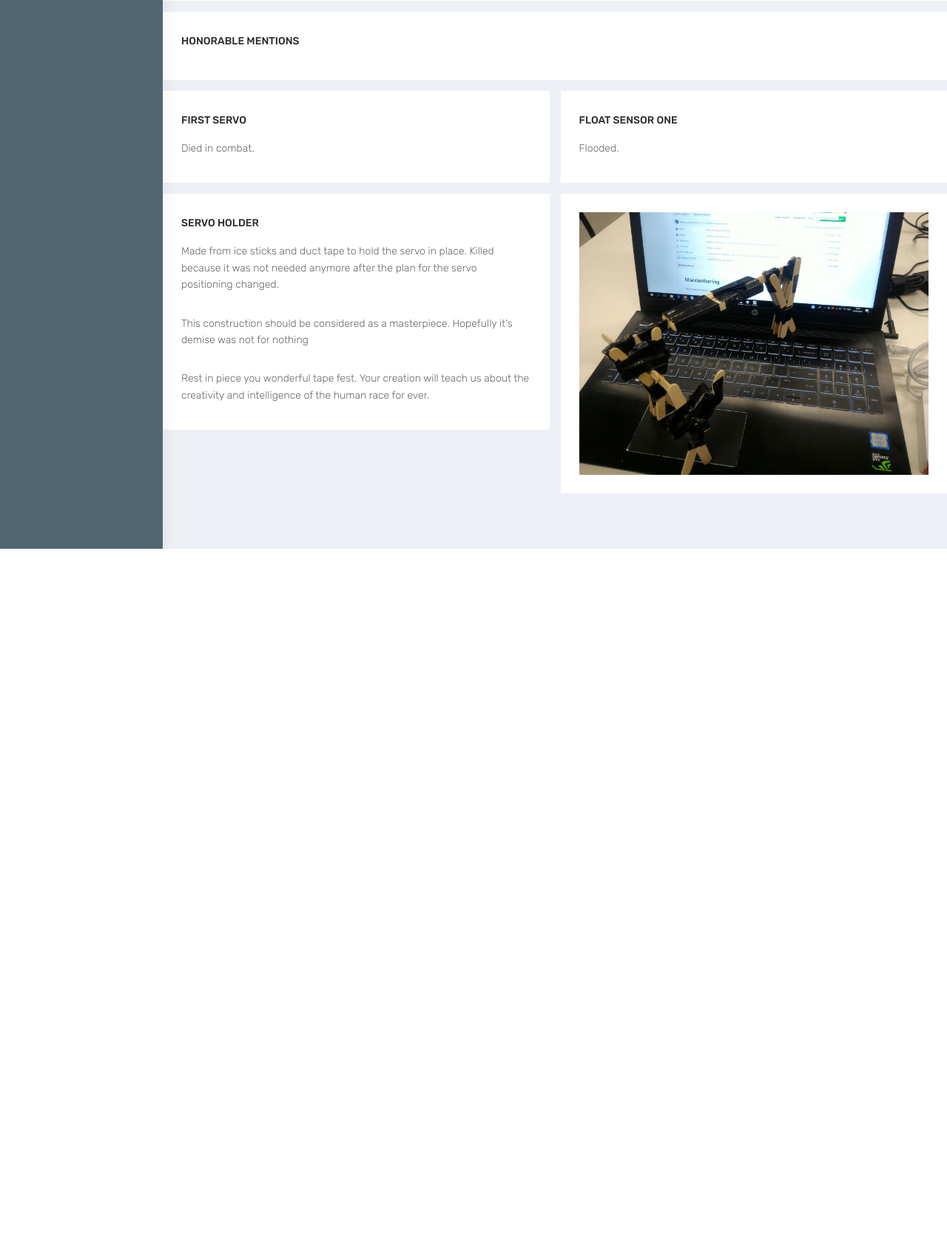
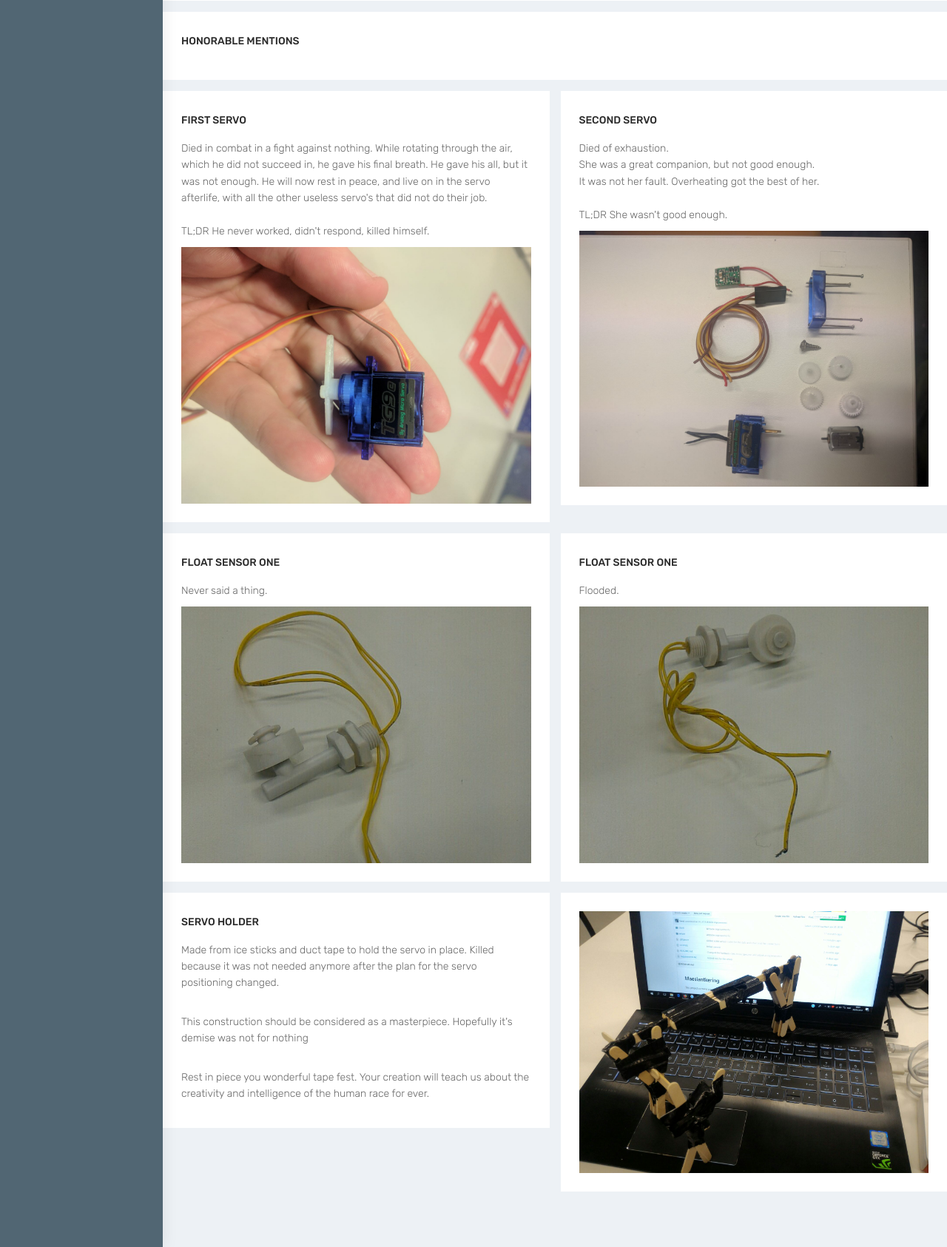
Before and after one commit to tim-van-kemenade/IDP-V1Q-5_Maeslantkering, a Flask app: page /about_project in a window 1280 px wide. Shown: the part 3184-4870 px from the top of the page at 74% size. Before the commit the page ends 3926 px from the top, so only its background shows below. Run offline with Flask 2, Linux system fonts and the light colour scheme; some libraries are stand-ins or nearby versions.

Commit message:
'Commit Message'

```diff
--- a/client/templates/about_project.html
+++ b/client/templates/about_project.html
@@ -169,13 +169,31 @@
           <div class="col-md-6">
             <div class="white-box">
               <h3 class="box-title">First Servo</h3>
-              <p>Died in combat.</p>
+              <p>Died in combat in a fight against nothing. While rotating through the air, which he did not succeed in, he gave his final breath. He gave his all, but it was not enough. He will now rest in peace, and live on in the servo afterlife, with all the other useless servo's that did not do their job.<br><br>TL;DR He never worked, didn't respond, killed himself.</p>
+              <img class="img-responsive" src="{{ url_for('static', filename='images/rippy4.png') }}" alt="Float sensor 1">
+            </div>
+          </div>
+          <div class="col-md-6">
+            <div class="white-box">
+              <h3 class="box-title">Second Servo</h3>
+              <p>Died of exhaustion.<br>She was a great companion, but not good enough.<br>It was not her fault. Overheating got the best of her.<br><br>TL;DR She wasn't good enough.</p>
+              <img class="img-responsive" src="{{ url_for('static', filename='images/rippy3.png') }}" alt="Float sensor 1">
+            </div>
+          </div>
+        </div>
+        <div class="row">
+          <div class="col-md-6">
+            <div class="white-box">
+              <h3 class="box-title">Float Sensor One</h3>
+              <p>Never said a thing.</p>
+              <img class="img-responsive" src="{{ url_for('static', filename='images/rippy1.png') }}" alt="Float sensor 1">
             </div>
           </div>
           <div class="col-md-6">
             <div class="white-box">
               <h3 class="box-title">Float Sensor One</h3>
               <p>Flooded.</p>
+              <img class="img-responsive" src="{{ url_for('static', filename='images/rippy2.png') }}" alt="Float sensor 2">
             </div>
           </div>
         </div>
--- a/server/controllers/rest_controller.py
+++ b/server/controllers/rest_controller.py
@@ -39,7 +39,7 @@ class RestController(ControllerInterface):
 
     def handle_storm_request(self):
         return jsonify(
-            self.storm_repository.fetch_all()
+            self.storm_repository.fetch_graph_data()
         )
 
     def handle_dbfetch_request(self):
```
Also changed, not shown: client/static/js/graphs.js (+13 -5 lines), server/repository/storm_repository.py (+2 -8 lines), client/static/images/rippy1.png (added), client/static/images/rippy2.png (added), client/static/images/rippy3.png (added), client/static/images/rippy4.png (added).
